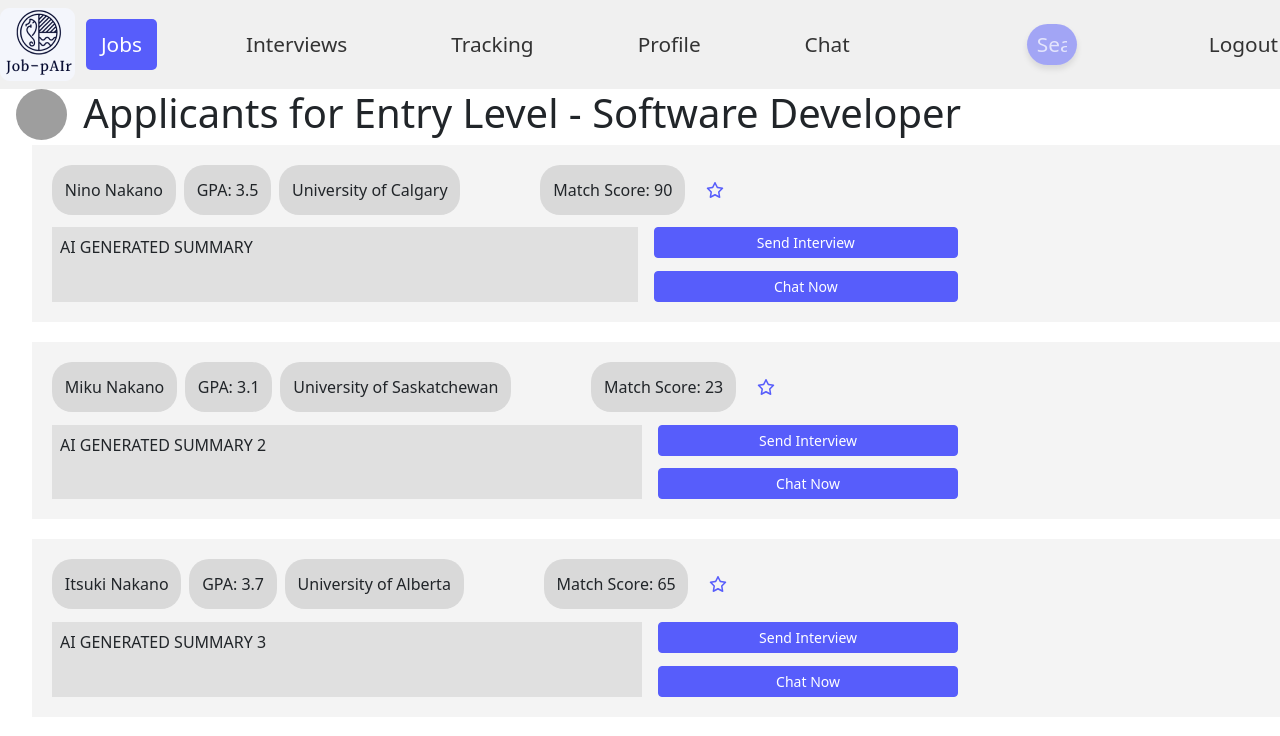
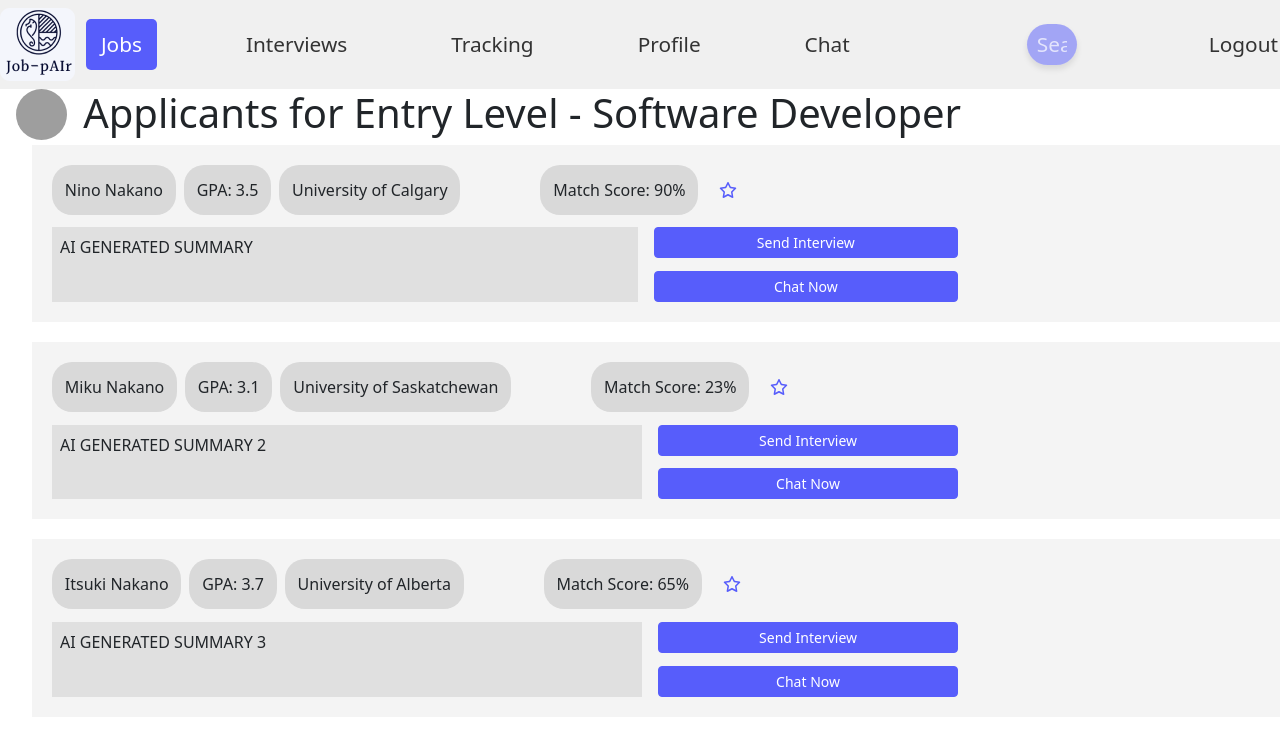
Before and after one commit to num4n1/Job-pair, a React (Create React App) app in the folder job-pair-frontend/: page /applicants/1 in a window 1280 px wide. Shown: the top 736 px of the page. Built offline with nearby package versions, Linux system fonts and the light colour scheme; grey boxes are pictures that could not be loaded.

Commit message:
added percent to match score

```diff
--- a/job-pair-frontend/src/Components/ApplicantCard.jsx
+++ b/job-pair-frontend/src/Components/ApplicantCard.jsx
@@ -34,7 +34,7 @@ function ApplicantCard({applicant}) {
                 </div>
                 <div className='top-row-cell'>
                     <div className='info-box'>
-                       Match Score: {applicant.matchScore}
+                       Match Score: {applicant.matchScore}%
                     </div>
                     <Button variant="link" onClick={() => setIsStarFilled(!isStarFilled)} style={{ color: isStarFilled ? '#FFD700' : '' }}>
       <FontAwesomeIcon icon={isStarFilled ? fasStar : farStar} />
```
